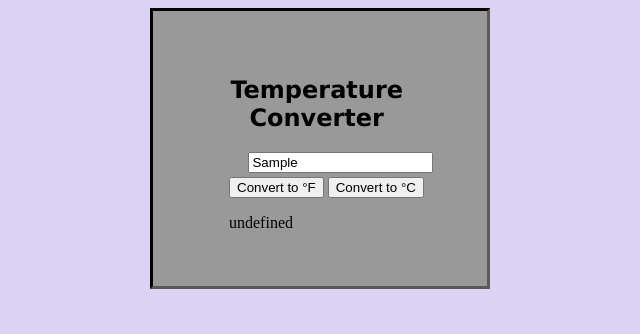
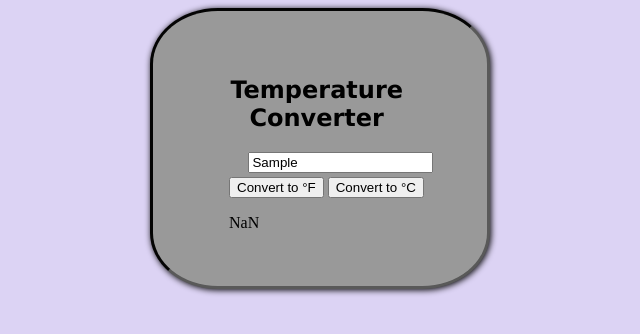
Before and after one commit to Mannette/gschool-temp-converter, a plain HTML site: page index.html in a window 1280 px wide. Both pictures are taken after typing "Sample" into the empty fields and a click on the button "Convert to °F". Shown: the whole page, without its empty margins (237-877 px from the left). Drawn offline with Linux system fonts and the light colour scheme.

Commit message:
Added some more formatting to css file. Added minor functionality to javascript file. Now returns NaN.

```diff
--- a/main.js
+++ b/main.js
@@ -4,13 +4,15 @@ var temperatures = function(t) {
   input = document.getElementById('temp').valueOf();
 
   if (t === "F") {
-    fah = input * 1.8 + 32;
+    output = input * 1.8 + 32;
     fah = output;
 
-  }
+    }
+
   if (t === "C") {
-    cel = (input - 32) / 1.8;
+    output = (input - 32) / 1.8;
     cel = output;
+
   }
   document.getElementById('result').innerHTML = output;
 
--- a/stylesheet.css
+++ b/stylesheet.css
@@ -14,6 +14,8 @@ section {
   background-color: #999999;
   margin-left: 30%;
   margin-right: 20%;
+  border-radius: 20%;
+  box-shadow: 1px 1px 6px;
 }
 
 #temp {
```
